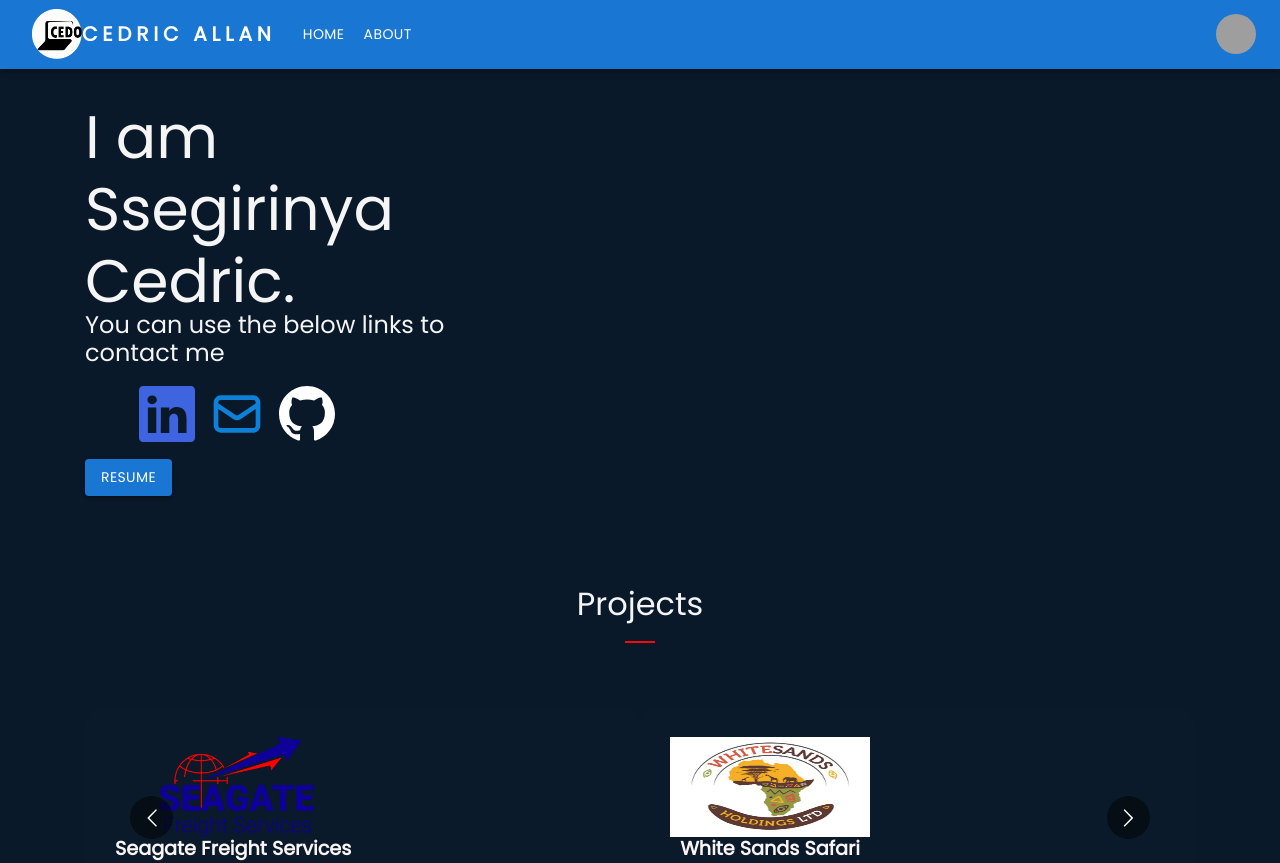
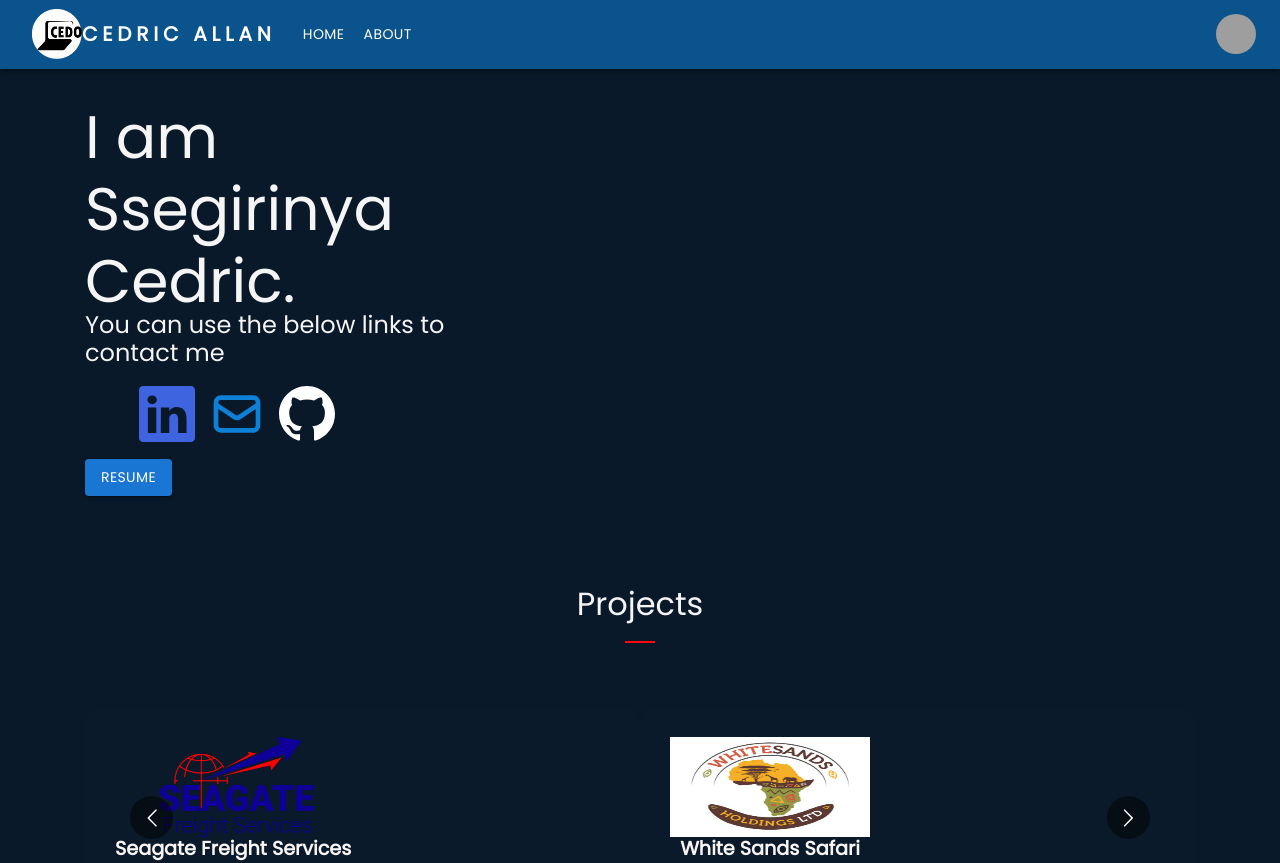
Before and after one commit to Cedtron/portfolio, a Next.js app: page / in a window 1280 px wide. Shown: the top 863 px of the page. Built offline with nearby package versions, Linux system fonts and the light colour scheme; grey boxes are pictures that could not be loaded.

Commit message:
color theme fix3

```diff
--- a/styles/style.css
+++ b/styles/style.css
@@ -2,8 +2,8 @@
 body {
   /*font-family:'Franklin Gothic Medium', 'Arial Narrow', Arial, sans-serif;*/
   line-height: 1.5;
-  background: #0a1929;
-  color:whitesmoke;
+  background: #0a1929 !important;
+  color:whitesmoke !important;
   overflow-x: hidden;
   font-size: 14px; padding-right:0px !important;}
 *{font-family: 'Poppins', serif !important;}
@@ -15,7 +15,7 @@ body {
     z-index: 99;
     right: 0;
     bottom: 0;
-    background: rgba(0, 0, 0, 0.2);
+    background: #00000033;
     opacity: 0;
     visibility: hidden;
     -webkit-transition: .3s all ease;
@@ -48,7 +48,7 @@ body {
 .bl{color:#000;}
 .or{color: #f8a829;}
 .nav-glass{
-  background: #0d80d891;
+  background: #0d80d891 !important;
 
   box-shadow: 0 4px 30px #0000001a;
   backdrop-filter: blur(6.4px);
```
